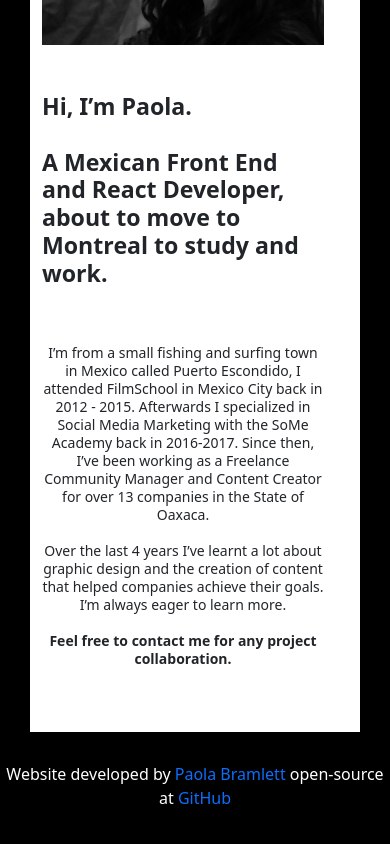
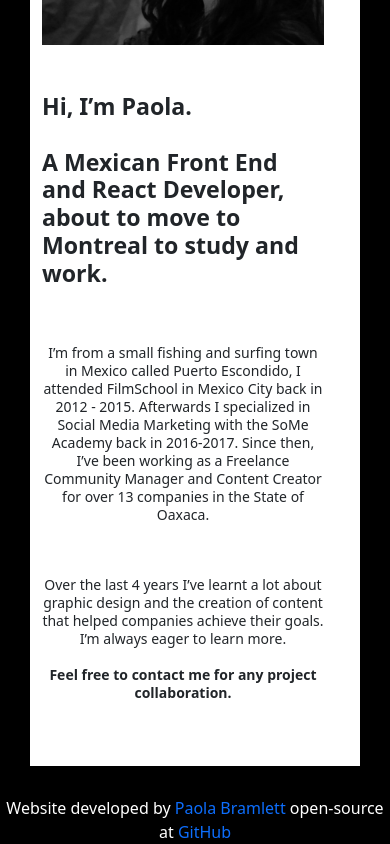
Before and after one commit to paolabramlett/Paola-Bramlett-Website, a React (Create React App) app: page /AboutMe in a window 390 px wide. Shown: the part 427-1271 px from the top of the page. Before the commit the page ends 1237 px from the top, so only its background shows below. Built offline with nearby package versions, Linux system fonts and the light colour scheme.

Commit message:
fixed responsiveness of img

```diff
--- a/src/AboutMe.js
+++ b/src/AboutMe.js
@@ -15,7 +15,7 @@ export default function AboutMe() {
             <br />
             <br />
 
-            <Row>
+            <Row xs={1} md={2}>
 
             <Col md className="position-relative">
                 <img src="/images/paolados.PNG" className="mw-100" alt="Paola-Bramlett" fluid />
@@ -31,18 +31,25 @@ export default function AboutMe() {
             <br/>
                 about to move to Montreal to study and work.
             </h3>
+            <br />
+
             </Col>
 
             <Col md className="d-inline-block">
-            <br />
+
             <br />
             <p>
                 I’m from a small fishing and surfing town in Mexico called Puerto Escondido,
                 I attended FilmSchool in Mexico City back in 2012 - 2015. Afterwards I specialized in
                 Social Media Marketing with the SoMe Academy back in 2016-2017. Since then, I’ve been working as a Freelance Community Manager and Content Creator for over 13 companies in the State of Oaxaca.
+            </p>
+
+            </Col>
+            <Col md className="d-inline-block">
+            <p>
             <br />
             <br />
-                Over the last 4 years I’ve learnt a lot about graphic design and the creation of content that helped companies achieve their goals. I’m always eager to learn more.
+            Over the last 4 years I’ve learnt a lot about graphic design and the creation of content that helped companies achieve their goals. I’m always eager to learn more.
             <br />
             <br />
                 <strong>Feel free to contact me for any project collaboration.</strong>
--- a/src/App.js
+++ b/src/App.js
@@ -39,12 +39,15 @@ const Home = () => (
                 Paola Bramlett <em> - web developer</em>
               </h1>
               <br />
-          <Row xs={2} md={2}>
+          <Row xs={1} md={2}>
             <Col>
-              <Image src="/images/IMG_2794.JPG" className="rounded mw-100 float-left" />
+              <Image src="/images/IMG_2794.JPG" className="rounded mw-100 float-left" fluid />
             </Col>
             <Col>
+
               <p>
+              <br />
+              <br />
                 <strong>Hello, everyone! My name is Paola Monserrat Vásquez Bramlett,
                  aka Paola Bramlett.</strong> I am a mexican front end and React developer
                   looking for some great projects to be a part of.
```
Also changed, not shown: 1 other file (tests, documents, lock files or other folders).
